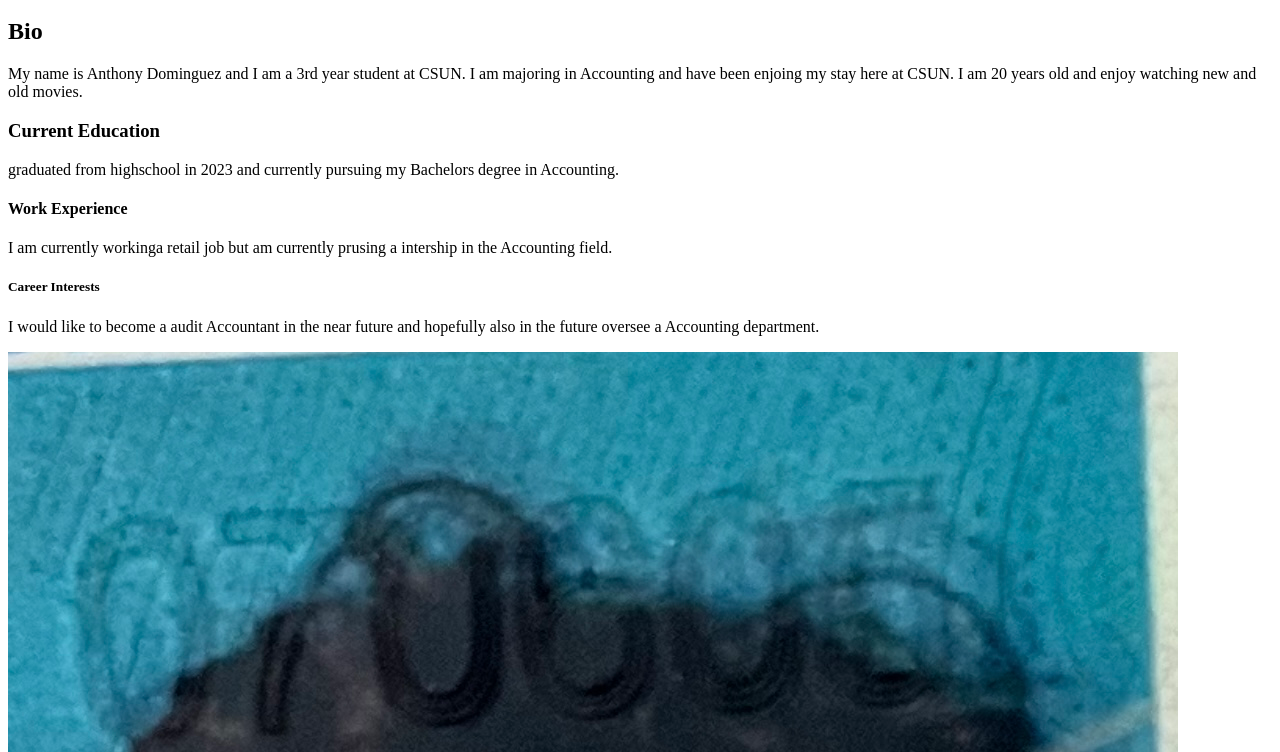
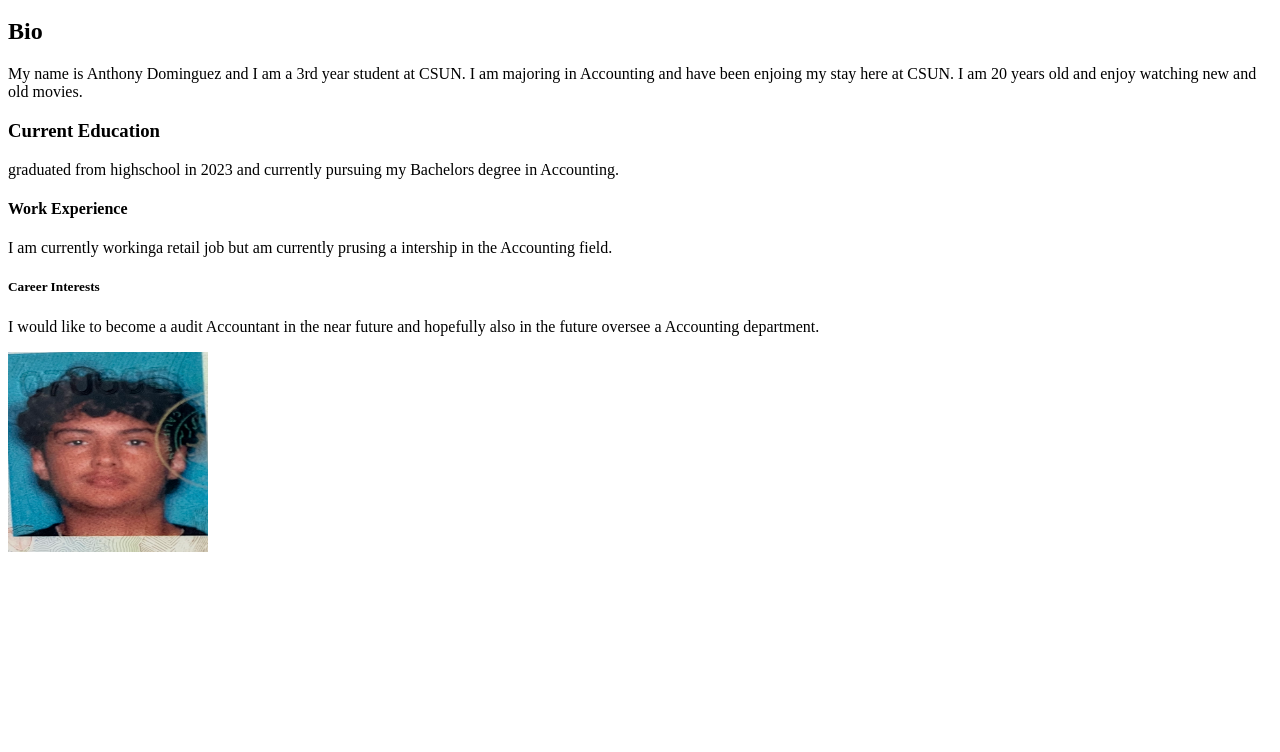
Before and after one commit to anthonydominguez397-bit/Lab10, a plain HTML site: page Index.html in a window 1280 px wide. Shown: the part 48-800 px from the top of the page. Drawn offline with Linux system fonts and the light colour scheme.

Commit message:
Update Index.html

```diff
--- a/Index.html
+++ b/Index.html
@@ -8,5 +8,4 @@
 <p>I am currently workinga retail job but am currently prusing a intership in the Accounting field.</p>
 <H5>Career Interests</H5>
 <p>I would like to become a audit Accountant in the near future and hopefully also in the future oversee a Accounting department.</p>
-<img src="IMG_9367.jpg" alt="Portrait Photo">
 <img src="IMG_9367.jpg" alt="Portrait Photo" width="200" height="200">
```
